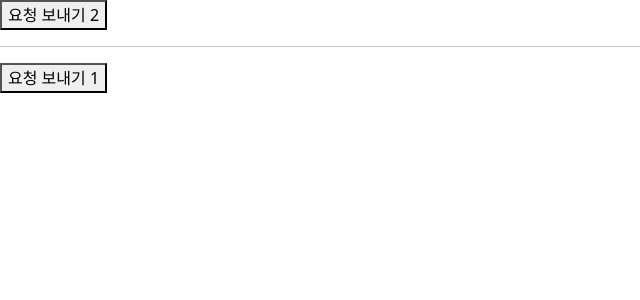
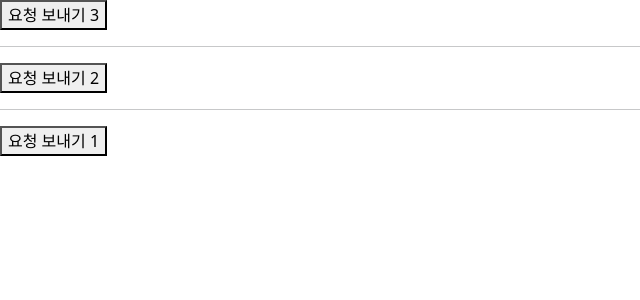
Before and after one commit to yumin359/react, a React (Vite) app: page / in a window 1280 px wide. Shown: the top 300 px of the page, without its empty margins (0-640 px from the left). Built offline with nearby package versions, Linux system fonts and the light colour scheme.

Commit message:
0707 get,post 요청 보내기

```diff
--- a/src/App53.jsx
+++ b/src/App53.jsx
@@ -2,24 +2,34 @@ import React from "react";
 import axios from "axios";
 
 function App53(props) {
-  function handleButtonClick() {
+  function handleButton1Click() {
     axios.request({
-      method: "GET",
+      method: "get",
       url: "http://localhost:8080/main1/sub1",
     });
   }
 
   function handleButton2Click() {
     axios.request({
-      method: "GET",
-      url: "/api/main1/sub1",
+      method: "get",
+      url: "/api/main28/sub1",
+    });
+  }
+
+  function handleButton3Click() {
+    axios.request({
+      method: "post",
+      url: "/api/main28/sub2",
     });
   }
 
   return (
     <div>
-      <button onClick={handleButton2Click}>요청 보내기 2</button> <hr />
-      <button onClick={handleButtonClick}>요청 보내기 1</button>{" "}
+      <button onClick={handleButton3Click}>요청 보내기 3</button>
+      <hr />
+      <button onClick={handleButton2Click}>요청 보내기 2</button>
+      <hr />
+      <button onClick={handleButton1Click}>요청 보내기 1</button>
     </div>
   );
 }
```
